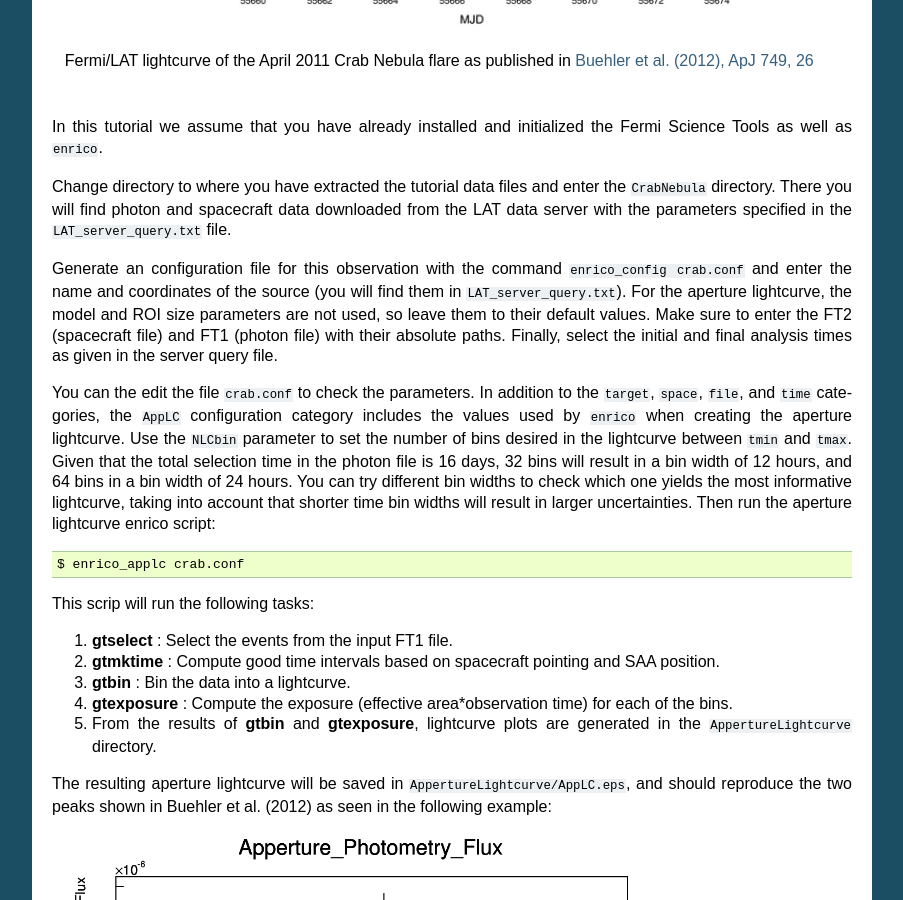
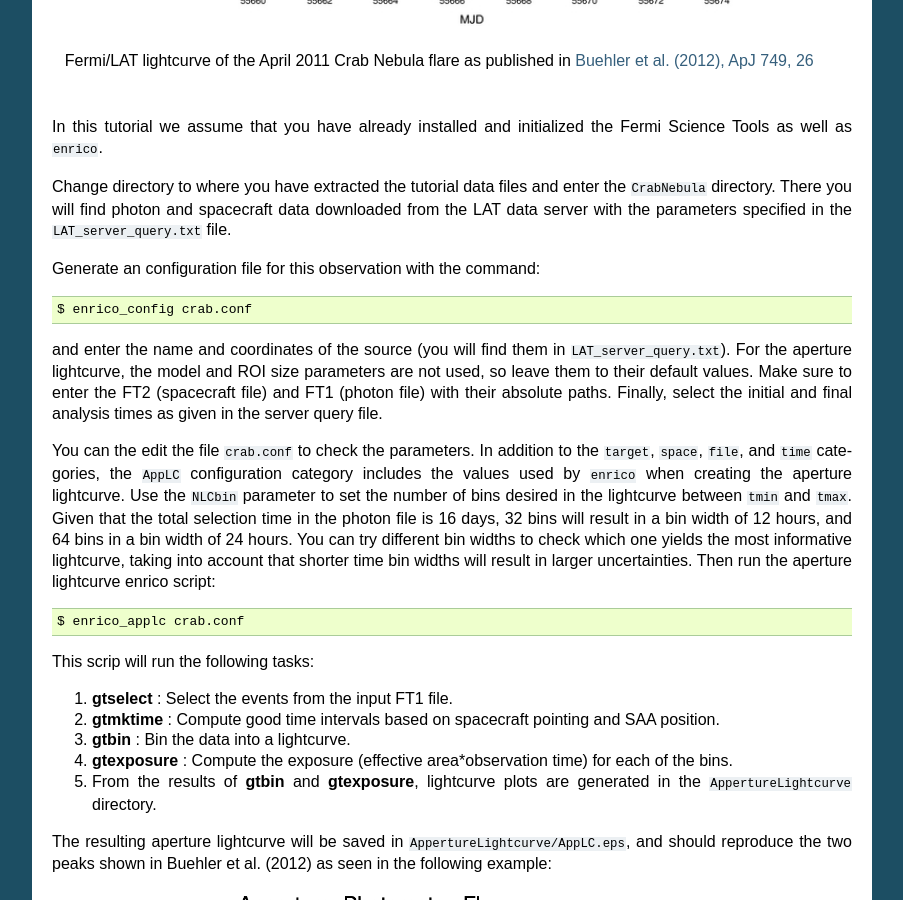
Before and after one commit to gammapy/fermi-hero, a Sphinx documentation site: the page built from docs/lightcurve/index.rst, in a window 1280 px wide and 900 px high, scrolled down 681 px. Shown: the whole window, without its empty margins (198-1101 px from the left). Built offline with Sphinx 7.4.7, drawn with Linux system fonts in a browser that asks for light colours.

```diff
--- a/docs/lightcurve/index.rst
+++ b/docs/lightcurve/index.rst
@@ -38,8 +38,11 @@ the ``CrabNebula`` directory. There you will find photon and spacecraft data
 downloaded from the LAT data server with the parameters specified in the
 ``LAT_server_query.txt`` file.
 
-Generate an configuration file for this observation with the command
-``enrico_config crab.conf`` and enter the name and coordinates of the source (you
+Generate an configuration file for this observation with the command::
+
+    $ enrico_config crab.conf
+
+and enter the name and coordinates of the source (you
 will find them in ``LAT_server_query.txt``). For the aperture lightcurve, the
 model and ROI size parameters are not used, so leave them to their default
 values. Make sure to enter the FT2 (spacecraft file) and FT1 (photon file) with their
```
